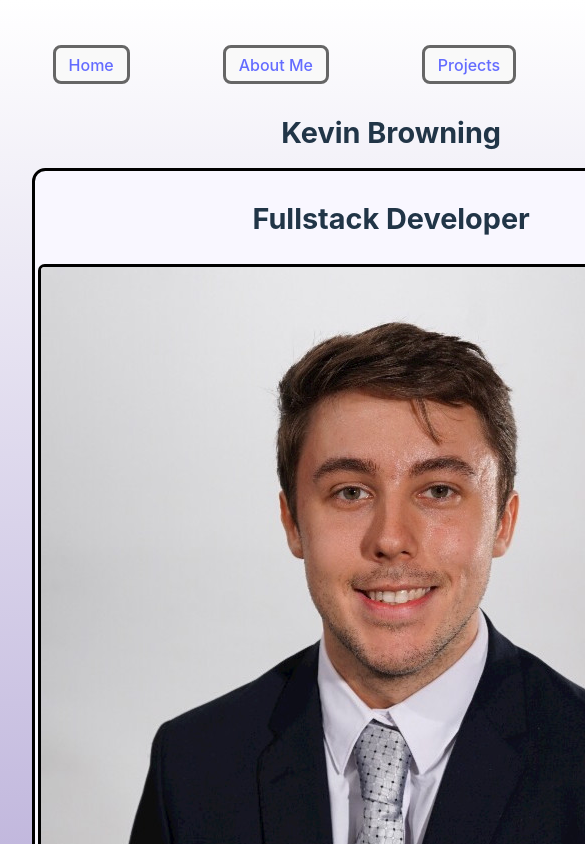
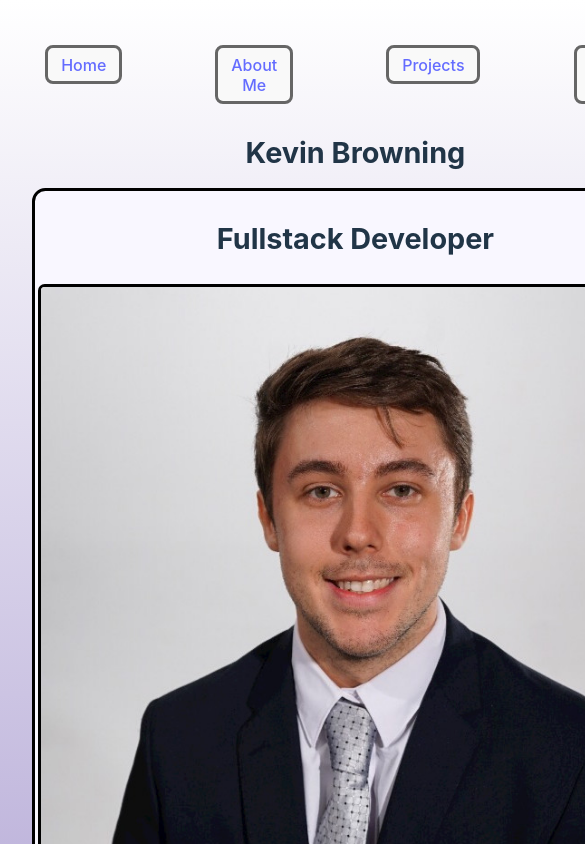
Before and after one commit to KevinBrowning/Portfolio_Site, a React (Vite) app: page / in a window 390 px wide. Shown: the top 844 px of the page, 585 px wide, since content can reach past the window. Built offline with nearby package versions, Linux system fonts and the light colour scheme.

Commit message:
changed viewheight

```diff
--- a/src/index.css
+++ b/src/index.css
@@ -83,6 +83,17 @@ button:focus-visible {
 
   .infoCard {
     width: 80%;
+    max-width: 600px; /* Adjust maximum width as needed */
+    margin: 0 auto; /* Center horizontally */
+  }
+
+  img {
+    max-width: 100%;
+    height: auto;
+  }
+
+  .carousel-container {
+    flex-wrap: wrap;
   }
 }
 
@@ -97,7 +108,18 @@ button:focus-visible {
   }
 
   .infoCard {
-    width: 100%;
+    width: 90%;
+    max-width: 100%; /* Full width on smaller screens */
+    margin: 0 auto; /* Center horizontally */
+  }
+
+  img {
+    max-width: 100%;
+    height: auto;
+  }
+
+  .carousel-container {
+    flex-wrap: wrap;
   }
 }
 
```
